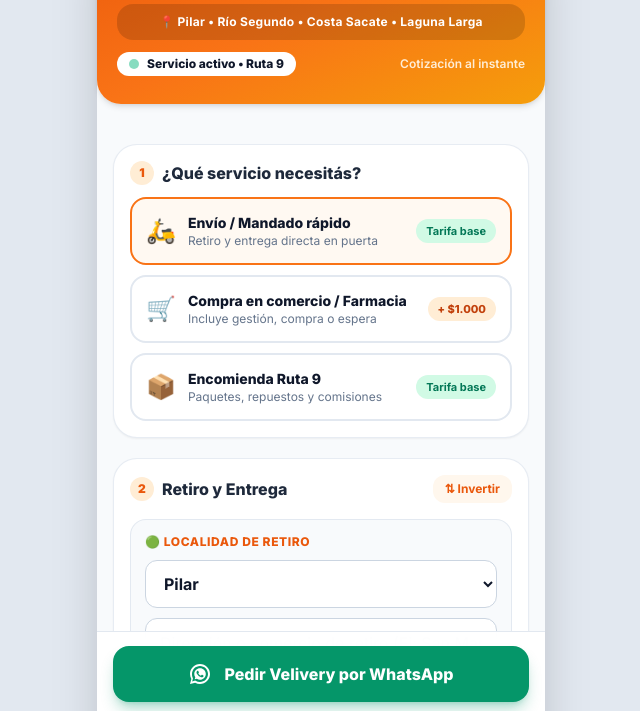
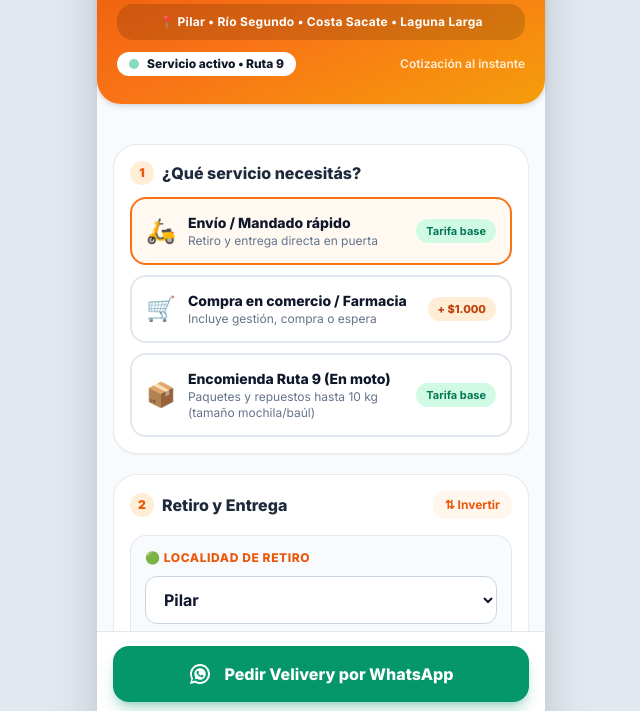
Before and after one commit to orionpleyadesantares-cpu/velivery, a plain HTML site: page index.html in a window 1280 px wide. Shown: the part 84-795 px from the top of the page, without its empty margins (319-959 px from the left). Drawn offline with nearby package versions, Linux system fonts and the light colour scheme.

Commit message:
Update index.html

```diff
--- a/index.html
+++ b/index.html
@@ -146,8 +146,8 @@
             <div class="flex items-center gap-3">
               <span class="text-2xl">📦</span>
               <div>
-                <span class="block text-sm font-extrabold text-slate-900">Encomienda Ruta 9</span>
-                <span class="block text-xs text-slate-500">Paquetes, repuestos y comisiones</span>
+                <span class="block text-sm font-extrabold text-slate-900">Encomienda Ruta 9 (En moto)</span>
+                <span class="block text-xs text-slate-500">Paquetes y repuestos hasta 10 kg (tamaño mochila/baúl)</span>
               </div>
             </div>
             <span class="text-[11px] font-bold text-emerald-700 bg-emerald-100 px-2.5 py-1 rounded-xl shrink-0">
```
